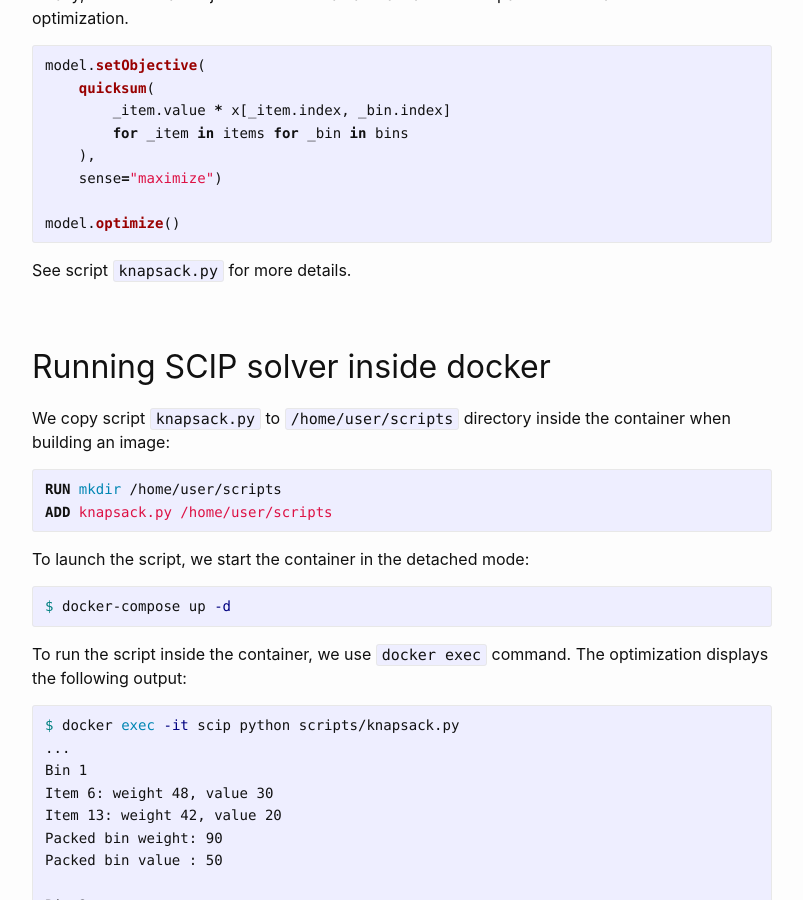
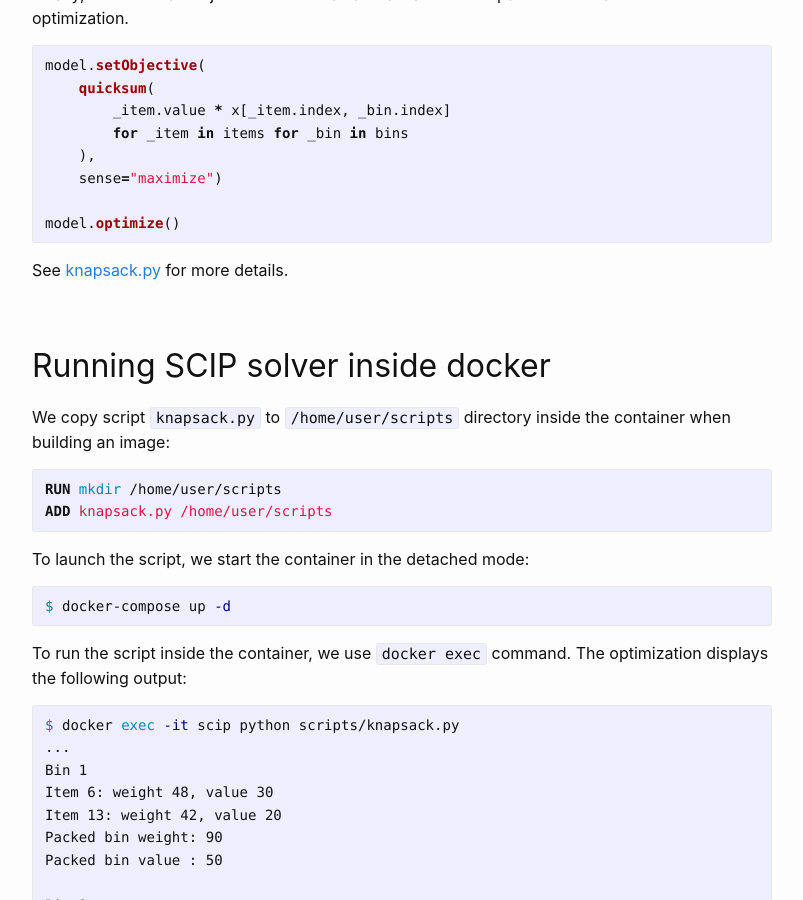
Before and after one commit to viktorsapozhok/viktorsapozhok.github.io, a Jekyll site: the page built from _posts/2021-01-17-docker-scip-pyscipopt.md, in a window 1280 px wide and 900 px high, scrolled down 2662 px. Shown: the whole window, without its empty margins (238-1041 px from the left). Built offline with Jekyll 4.4.1, drawn with Linux system fonts in a browser that asks for light colours.

Commit message:
updated post

````diff
--- a/_posts/2021-01-17-docker-scip-pyscipopt.md
+++ b/_posts/2021-01-17-docker-scip-pyscipopt.md
@@ -129,7 +129,7 @@ model.setObjective(
 model.optimize()
 ```
 
-See script `knapsack.py` for more details.
+See [knapsack.py](https://github.com/viktorsapozhok/docker-scip/blob/master/knapsack.py) for more details.
 
 ## Running SCIP solver inside docker
 
````
